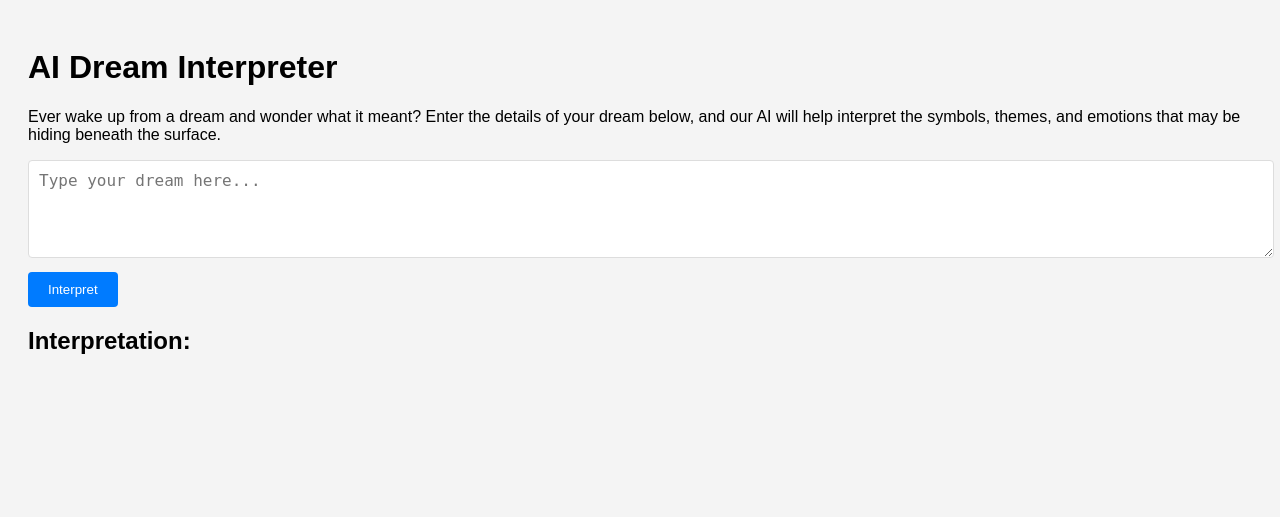
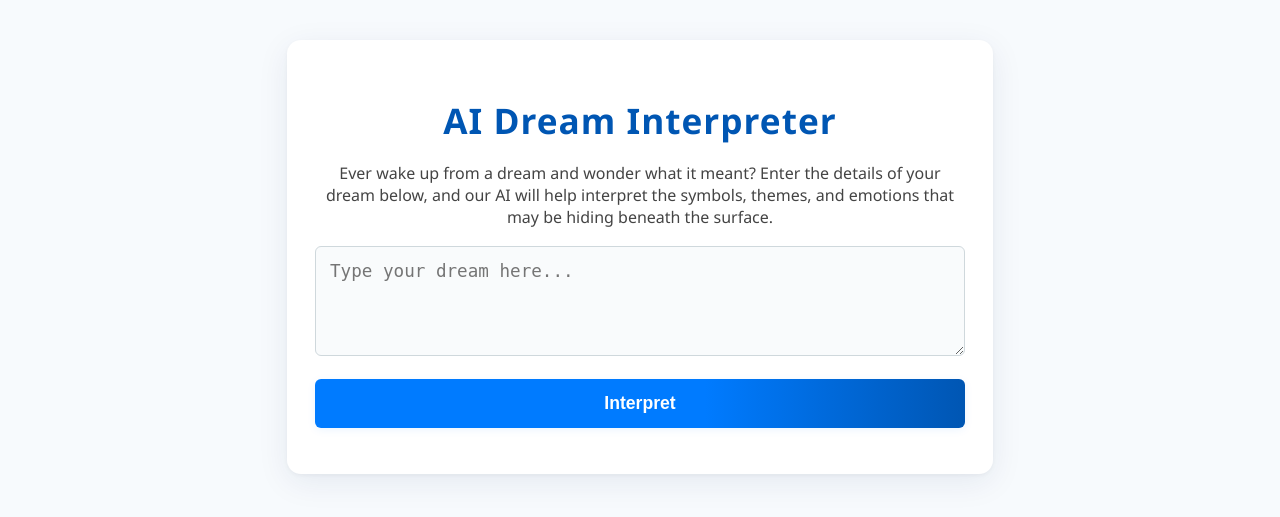
Before and after one commit to csparx/ai-dream-interpreter, a Flask app: page / in a window 1280 px wide. Shown: the top 517 px of the page. Run offline with Flask 3, Linux system fonts and the light colour scheme.

Commit message:
update: styles and hide interprestation until submit

```diff
--- a/app.py
+++ b/app.py
@@ -23,13 +23,14 @@ def home():
         <link rel="stylesheet" href="{{ url_for('static', filename='style.css') }}">
     </head>
     <body>
+        <div class="container">
         <h1>AI Dream Interpreter</h1>
         <p>Ever wake up from a dream and wonder what it meant?
 Enter the details of your dream below, and our AI will help interpret the symbols, themes, and emotions that may be hiding beneath the surface.</p>
         <textarea id="dreamInput" rows="4" cols="50" placeholder="Type your dream here..."></textarea><br>
         <button onclick="interpretDream()">Interpret</button>
-        <h2>Interpretation:</h2>
-        <p id="interpretation"></p>
+        <h2 id="interpretation-title" style="display:none;">Interpretation:</h2>
+        <p id="interpretation" style="display:none;"></p>
 
         <script>
             async function interpretDream() {
@@ -38,6 +39,10 @@ Enter the details of your dream below, and our AI will help interpret the symbol
                     alert("Please enter a dream!");
                     return;
                 }
+
+                // Hide interpretation before submitting
+                document.getElementById('interpretation-title').style.display = 'none';
+                document.getElementById('interpretation').style.display = 'none';
 
                 const response = await fetch('/interpret', {
                     method: 'POST',
@@ -49,8 +54,11 @@ Enter the details of your dream below, and our AI will help interpret the symbol
 
                 const result = await response.json();
                 document.getElementById('interpretation').innerText = result.interpretation || 'No interpretation generated.';
+                document.getElementById('interpretation-title').style.display = 'block';
+                document.getElementById('interpretation').style.display = 'block';
             }
         </script>
+        </div>
     </body>
     </html>
     """)
--- a/static/style.css
+++ b/static/style.css
@@ -1,36 +1,94 @@
 body {
-    font-family: Arial, sans-serif;
-    padding: 20px;
-    background-color: #f4f4f4;
+    font-family: 'Segoe UI', Tahoma, Geneva, Verdana, sans-serif;
+    background-color: #f7fafd;
+    color: #222;
+    margin: 0;
+    padding: 0;
 }
 
 .container {
-    max-width: 600px;
-    margin: 0 auto;
-    padding: 20px;
-    background-color: white;
-    border-radius: 8px;
-    box-shadow: 0 4px 8px rgba(0, 0, 0, 0.1);
+    max-width: 650px;
+    margin: 40px auto;
+    padding: 32px 28px 28px 28px;
+    background: #fff;
+    border-radius: 14px;
+    box-shadow: 0 8px 32px rgba(0, 42, 90, 0.08), 0 1.5px 4px rgba(0,0,0,0.04);
+}
+
+h1 {
+    text-align: center;
+    color: #0056b3;
+    margin-bottom: 18px;
+    font-size: 2.2rem;
+    letter-spacing: 1px;
+}
+
+p {
+    text-align: center;
+    color: #444;
+    margin-bottom: 18px;
 }
 
 textarea {
     width: 100%;
-    padding: 10px;
-    font-size: 16px;
-    border-radius: 4px;
-    border: 1px solid #ddd;
+    min-height: 100px;
+    padding: 14px;
+    font-size: 1.1rem;
+    border-radius: 6px;
+    border: 1.5px solid #cfd8dc;
+    margin-bottom: 18px;
+    background: #f9fbfc;
+    transition: border-color 0.2s;
+    resize: vertical;
+    box-sizing: border-box;
+}
+
+textarea:focus {
+    outline: none;
+    border-color: #007BFF;
+    background: #fff;
+    box-shadow: 0 0 0 2px #e3f0fc;
 }
 
 button {
-    margin-top: 10px;
-    padding: 10px 20px;
-    background-color: #007BFF;
-    color: white;
+    display: block;
+    width: 100%;
+    padding: 14px 0;
+    background: linear-gradient(90deg, #007BFF 60%, #0056b3 100%);
+    color: #fff;
     border: none;
-    border-radius: 4px;
+    border-radius: 6px;
+    font-size: 1.1rem;
+    font-weight: 600;
     cursor: pointer;
+    box-shadow: 0 2px 8px rgba(0,123,255,0.08);
+    transition: background 0.2s, box-shadow 0.2s;
+    margin-bottom: 18px;
 }
 
-button:hover {
-    background-color: #0056b3;
+button:hover, button:focus {
+    background: linear-gradient(90deg, #0056b3 60%, #007BFF 100%);
+    box-shadow: 0 4px 16px rgba(0,123,255,0.12);
 }
+
+h2 {
+    color: #007BFF;
+    margin-top: 28px;
+    margin-bottom: 10px;
+    text-align: center;
+    font-size: 1.3rem;
+    letter-spacing: 0.5px;
+}
+
+#interpretation {
+    background: #f1f8ff;
+    border-left: 4px solid #007BFF;
+    padding: 18px 16px;
+    border-radius: 6px;
+    min-height: 48px;
+    font-size: 1.08rem;
+    color: #222;
+    margin-bottom: 10px;
+    box-sizing: border-box;
+    text-align: left;
+}
```
